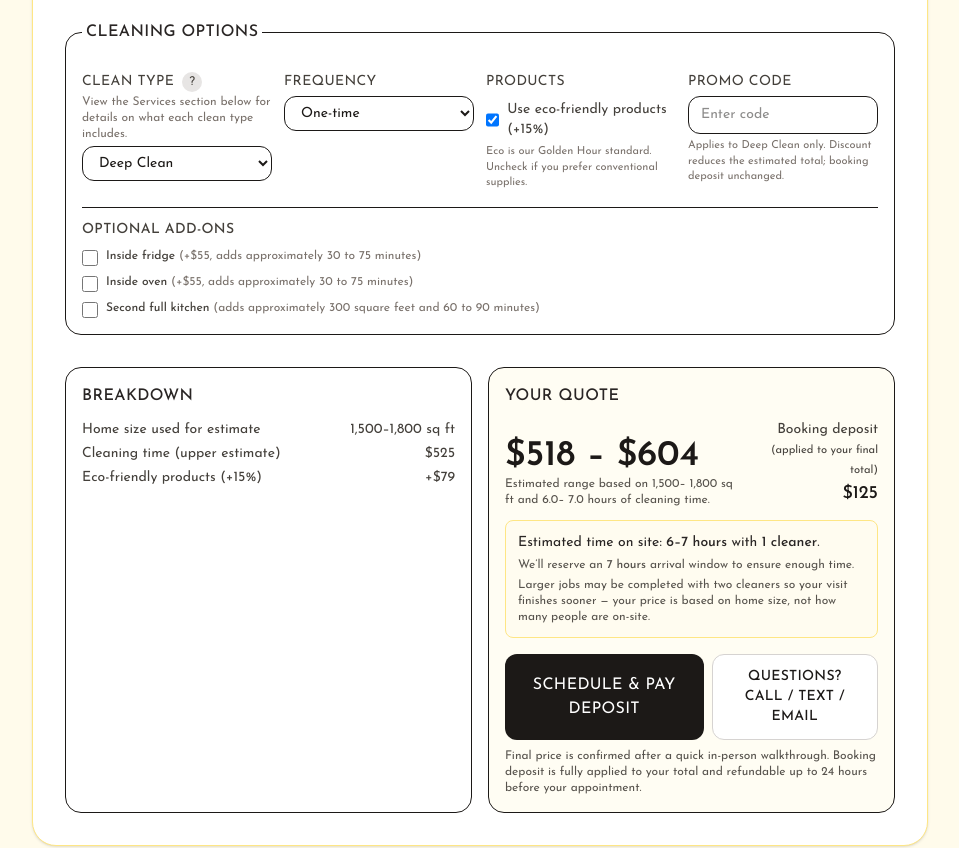
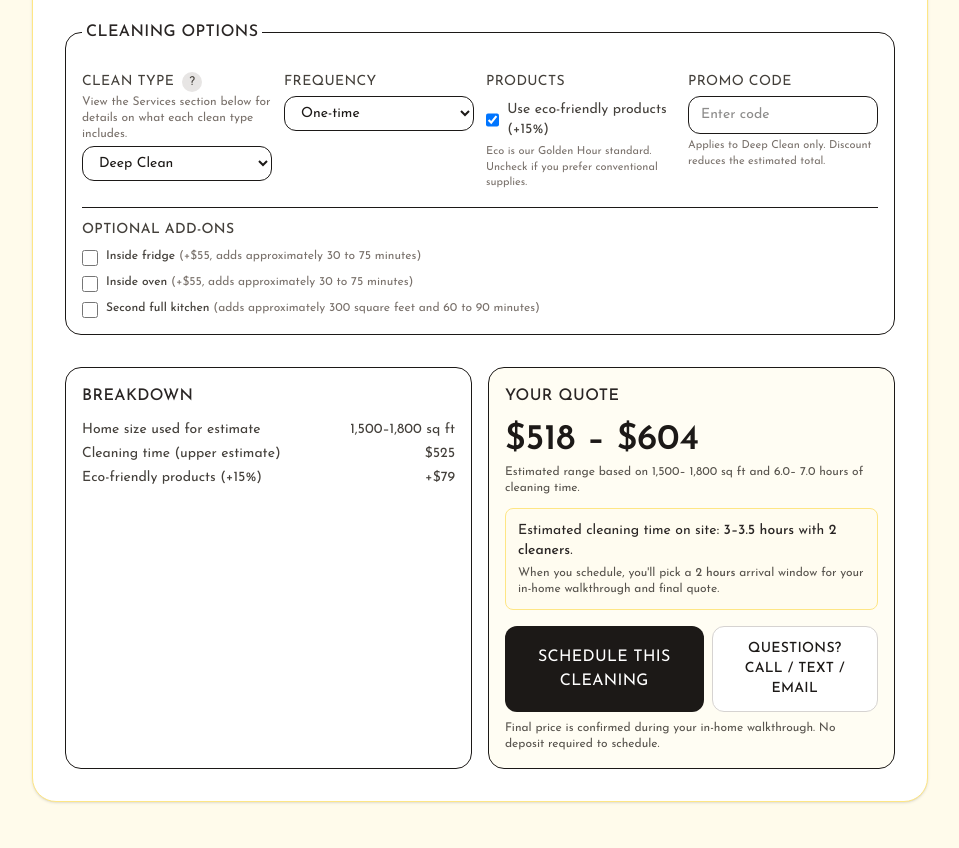
Before and after one commit to service-tools-studio/golden-hour-cleaning-co, a Next.js app: page /residential/instant-quote in a window 1280 px wide. Shown: the part 2720-3568 px from the top of the page, without its empty margins (160-1119 px from the left). Built offline with nearby package versions, Linux system fonts and the light colour scheme.

Commit message:
consolidate calendly links

```diff
--- a/src/components/residential/QuoteCalculator.jsx
+++ b/src/components/residential/QuoteCalculator.jsx
@@ -6,7 +6,7 @@ import CalendlyBooking from "./CalendlyBooking";
 import ContactSheet from "./ContactSheet";
 import SelectField from "../Fields/SelectField.jsx";
 import NumberField from "../Fields/NumberField.jsx";
-import { CFG, CONTACT } from "../../constants.js";
+import { CFG, CONTACT, WALKTHROUGH_ARRIVAL_HOURS } from "../../constants.js";
 import { buildCalendlyUrlWithUtm } from "../../helpers/calendlyHelpers.js";
 import { useRouter } from "next/navigation";
 import { BTN_UPPER, HEADING_UPPER, QUOTE_FIELD_LABEL, QUOTE_SECTION_LABEL } from "../../helpers/typography.js";
@@ -36,13 +36,15 @@ import { quoteFieldId } from "../../helpers/fieldIds.js";
  * - one-time: 0%
  *
  * Promo:
- * - GOLDENWELCOME = $50 off Deep Clean only; applied to estimated total (not deposit)
+ * - GOLDENWELCOME = $50 off Deep Clean only; applied to estimated total
  */
 
 const HOURLY_RATE = 75;          // used internally, never shown in UI
 const ECO_MULTIPLIER = 1.15;     // 15% upcharge
 const SQFT_PER_HOUR_BASE = 290;  // average productivity per cleaner (deep baseline)
 const MIN_VISIT_HOURS_ONE_CLEANER = 2;
+/** Above this on-site duration with one cleaner, we schedule two cleaners and halve on-site time */
+const MAX_ON_SITE_HOURS_ONE_CLEANER = 4;
 
 // We treat anything over 16 total person-hours as a "large job"
 const MAX_TOTAL_PERSON_HOURS = 16;
@@ -102,19 +104,6 @@ function trimHours(h) {
 
 function hoursUnit(h) {
   return Math.abs(h - 1) < 1e-9 ? "hour" : "hours";
-}
-
-function getDepositByOnSiteHours(onSiteHours) {
-  if (onSiteHours <= 3) return 50;
-  if (onSiteHours <= 5) return 75;
-  if (onSiteHours <= 6) return 100;
-  return 125;
-}
-
-function pickCalendlySlotAtLeast(minHours) {
-  const sorted = [...CFG.bookingSlots].sort((a, b) => a.hours - b.hours);
-  const found = sorted.find((s) => s.hours >= minHours);
-  return found || sorted[sorted.length - 1];
 }
 
 export default function QuoteCalculator({
@@ -253,8 +242,8 @@ export default function QuoteCalculator({
       (sqftHigh * cleanMult) / SQFT_PER_HOUR_BASE + addonHoursHigh
     );
 
-    // Decide team size based on the HIGH end
-    const cleaners = billableHoursHighRaw > 8 ? 2 : 1;
+    // Use two cleaners when one cleaner would be on site more than 4 hours
+    const cleaners = billableHoursHighRaw > MAX_ON_SITE_HOURS_ONE_CLEANER ? 2 : 1;
 
     // On-site time per cleaner
     const onSiteRangeLowRaw = billableHoursLowRaw / cleaners;
@@ -315,12 +304,6 @@ export default function QuoteCalculator({
       totalBeforePromoHighRaw - promoDiscountHigh
     );
 
-    // Booking / Calendly window: use upper end of on-site time per cleaner
-    const minReservedHoursPerCleaner = Math.ceil(onSiteRangeHigh);
-    const slot = pickCalendlySlotAtLeast(minReservedHoursPerCleaner);
-    const reservedWindowHours = slot.hours;
-    const bookingFeeRaw = getDepositByOnSiteHours(reservedWindowHours);
-
     return {
       bedrooms,
       bathrooms: bathroomUnits,
@@ -353,9 +336,7 @@ export default function QuoteCalculator({
       // Compatibility: "totalAfterPromo" = upper end
       totalAfterPromo: totalAfterPromoHigh,
 
-      bookingFee: clampCurrency(bookingFeeRaw),
-      reservedWindowHours,
-      calendlyUrl: slot?.url || CONTACT.bookingUrl,
+      walkthroughArrivalHours: WALKTHROUGH_ARRIVAL_HOURS,
 
       time: {
         cleaners,
@@ -455,19 +436,13 @@ export default function QuoteCalculator({
     parts.push(
       `Estimated total ${quoteTotalLabel}, based on ${breakdownSqftLabel} and ${quoteHoursLabel}.`
     );
-    parts.push(
-      `Booking deposit ${formatCurrency(result.bookingFee)}, applied to your final total.`
-    );
 
     if (!result.isLargeJob) {
       parts.push(
-        `Estimated time on site ${result.time.displayText} with ${result.time.cleaners} ${result.time.cleaners === 1 ? "cleaner" : "cleaners"}.`
+        `Estimated cleaning time on site ${result.time.displayText} with ${result.time.cleaners} ${result.time.cleaners === 1 ? "cleaner" : "cleaners"}.`
       );
       parts.push(
-        `We will reserve a ${result.reservedWindowHours} ${hoursUnit(result.reservedWindowHours)} arrival window.`
-      );
-      parts.push(
-        "Larger jobs may be completed with two cleaners so your visit finishes sooner. Your price is based on home size, not how many people are on-site."
+        `Schedule a ${WALKTHROUGH_ARRIVAL_HOURS} ${hoursUnit(WALKTHROUGH_ARRIVAL_HOURS)} arrival window for your in-home walkthrough and final quote. No deposit required to book.`
       );
     } else {
       parts.push(
@@ -476,7 +451,7 @@ export default function QuoteCalculator({
     }
 
     parts.push(
-      "Final price is confirmed after a quick in-person walkthrough. Booking deposit is fully applied to your total and refundable up to 24 hours before your appointment."
+      "Final price is confirmed during your in-home walkthrough."
     );
 
     return parts.join(" ");
@@ -523,15 +498,13 @@ export default function QuoteCalculator({
   function onScheduleClick(e) {
     e.preventDefault();
 
-    const base = result.calendlyUrl || CONTACT.bookingUrl;
-    const calendlyUrl = buildCalendlyUrlWithUtm(base, result, {
+    const calendlyUrl = buildCalendlyUrlWithUtm(CONTACT.bookingUrl, result, {
       applied: promoValid,
       code: promoCode.trim().toUpperCase(),
       amount: promoValid ? 50 : 0,
     });
 
     sessionStorage.setItem("calendlyUrl", calendlyUrl);
-    // Open in same click so mobile popup blockers allow it
     window.open(calendlyUrl, "_blank", "noopener,noreferrer");
     router.push("/book");
   }
@@ -733,8 +706,7 @@ export default function QuoteCalculator({
               </p>
             )}
             <p id={promoHintId} className="mt-1 text-[11px] text-stone-500">
-              Applies to Deep Clean only. Discount reduces the estimated total;
-              booking deposit unchanged.
+              Applies to Deep Clean only. Discount reduces the estimated total.
             </p>
           </div>
         </div>
@@ -915,7 +887,7 @@ export default function QuoteCalculator({
             </p>
 
             <div aria-hidden="true">
-            <div className="mt-3 flex items-end justify-between">
+              <div className="mt-3">
                 <div>
                   <p className="text-3xl md:text-4xl font-semibold tabular-nums">
                     {result.totalAfterPromoLow === result.totalAfterPromoHigh
@@ -925,7 +897,7 @@ export default function QuoteCalculator({
                       )} – ${formatCurrency(result.totalAfterPromoHigh)}`}
                   </p>
 
-                <p className="text-xs text-stone-600">
+                  <p className="mt-1 text-xs text-stone-600">
                     {hasSqftRange || hasHourRange ? "Estimated range " : "Estimated "}
                     based on{" "}
                     {hasSqftRange ? (
@@ -952,21 +924,12 @@ export default function QuoteCalculator({
                     of cleaning time.
                   </p>
                 </div>
-
-              <div className="text-right">
-                <p className="text-sm text-stone-700">
-                  Booking deposit <small>(applied to your final total)</small>
-                </p>
-                <p className="text-lg font-medium tabular-nums">
-                  {formatCurrency(result.bookingFee)}
-                </p>
-              </div>
               </div>
 
               {!result.isLargeJob && (
                 <div className="mt-3 rounded-lg border border-amber-200 bg-amber-50/40 p-3">
                   <div className="text-sm text-stone-800">
-                  Estimated time on site:{" "}
+                    Estimated cleaning time on site:{" "}
                     <span className="font-medium tabular-nums">
                       {result.time.displayText}
                     </span>{" "}
@@ -978,17 +941,12 @@ export default function QuoteCalculator({
                     .
                   </div>
                   <div className="mt-1 text-xs text-stone-600">
-                  We’ll reserve an{" "}
+                    When you schedule, you&apos;ll pick a{" "}
                     <span className="font-medium">
-                    {result.reservedWindowHours}{" "}
-                    {hoursUnit(result.reservedWindowHours)}
+                      {WALKTHROUGH_ARRIVAL_HOURS}{" "}
+                      {hoursUnit(WALKTHROUGH_ARRIVAL_HOURS)}
                     </span>{" "}
-                  arrival window to ensure enough time.
-                </div>
-                <div className="mt-1 text-xs text-stone-600">
-                  Larger jobs may be completed with two cleaners so your visit
-                  finishes sooner — your price is based on home size, not how many
-                  people are on-site.
+                    arrival window for your in-home walkthrough and final quote.
                   </div>
                 </div>
               )}
@@ -1015,9 +973,9 @@ export default function QuoteCalculator({
                     onClick={onScheduleClick}
                     onKeyDown={focusQuoteContactButton}
                     className={`${BTN_UPPER} inline-flex w-full min-w-0 flex-1 items-center justify-center rounded-xl bg-stone-900 px-4 py-3 text-white hover:bg-stone-800 focus:outline-none focus:ring-2 focus:ring-amber-300`}
-                  aria-label="Book online now"
+                    aria-label="Schedule this cleaning"
                   >
-                  Schedule &amp; Pay Deposit
+                    Schedule This Cleaning
                   </button>
 
                   <ContactSheet
@@ -1108,9 +1066,8 @@ export default function QuoteCalculator({
             </div>
 
             <p className="mt-2 text-xs text-stone-600" aria-hidden="true">
-            Final price is confirmed after a quick in-person walkthrough.
-            Booking deposit is fully applied to your total and refundable up to
-            24 hours before your appointment.
+              Final price is confirmed during your in-home walkthrough. No deposit
+              required to schedule.
             </p>
           </section>
         </div>
--- a/src/constants.js
+++ b/src/constants.js
@@ -1,22 +1,15 @@
 export const CFG = {
   frequencyDiscount: { weekly: 0.18, bi_weekly: 0.12, monthly: 0.05, one_time: 0.0 },
   roomsToSqft: { base: 300, perBedroom: 400, perBathroom: 150 }, // heuristic
-
-  bookingSlots: [
-    { hours: 2, url: "https://calendly.com/golden-hour-cleaning-company/approx-2-hour-cleaning" },
-    { hours: 3, url: "https://calendly.com/golden-hour-cleaning-company/approx-3-hour-cleaning" },
-    { hours: 4, url: "https://calendly.com/golden-hour-cleaning-company/approx-4-hour-cleaning" },
-    { hours: 5, url: "https://calendly.com/golden-hour-cleaning-company/approx-5-hour-cleaning" },
-    { hours: 6, url: "https://calendly.com/golden-hour-cleaning-company/approx-6-hour-cleaning" },
-    { hours: 7, url: "https://calendly.com/golden-hour-cleaning-company/approx-7-hour-cleaning" },
-    { hours: 8, url: "https://calendly.com/golden-hour-cleaning-company/approx-8-hour-cleaning" },
-  ],
 
   // Promo config
   promos: {
     GOLDENWELCOME: { amount: 50, level: "deep" },
   },
 };
+
+/** Calendly event length — arrival window for in-home walkthrough + final quote */
+export const WALKTHROUGH_ARRIVAL_HOURS = 2;
 
 export const LEVEL_COPY = {
   standard: { name: "Standard Clean", rateLabel: "Standard rate" },
@@ -25,7 +18,8 @@ export const LEVEL_COPY = {
 };
 
 export const CONTACT = {
-  bookingUrl: "https://calendly.com/golden-hour-cleaning-company/approx-4-hour-cleaning",
+  bookingUrl:
+    "https://calendly.com/golden-hour-cleaning-company/residential-cleaning",
   phone: "+15038934795",
   sms: "+15038934795",
   email: "golden.hour.cleaning.company@gmail.com",
```
Lines whose indentation alone changed are shown as unchanged.
